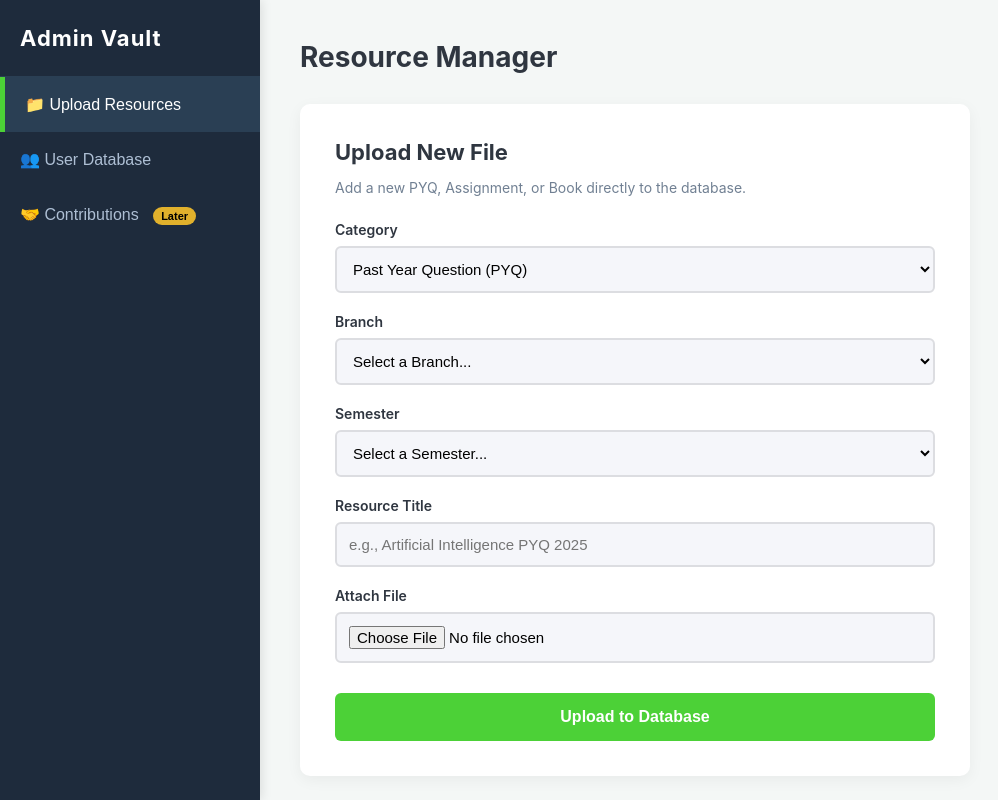
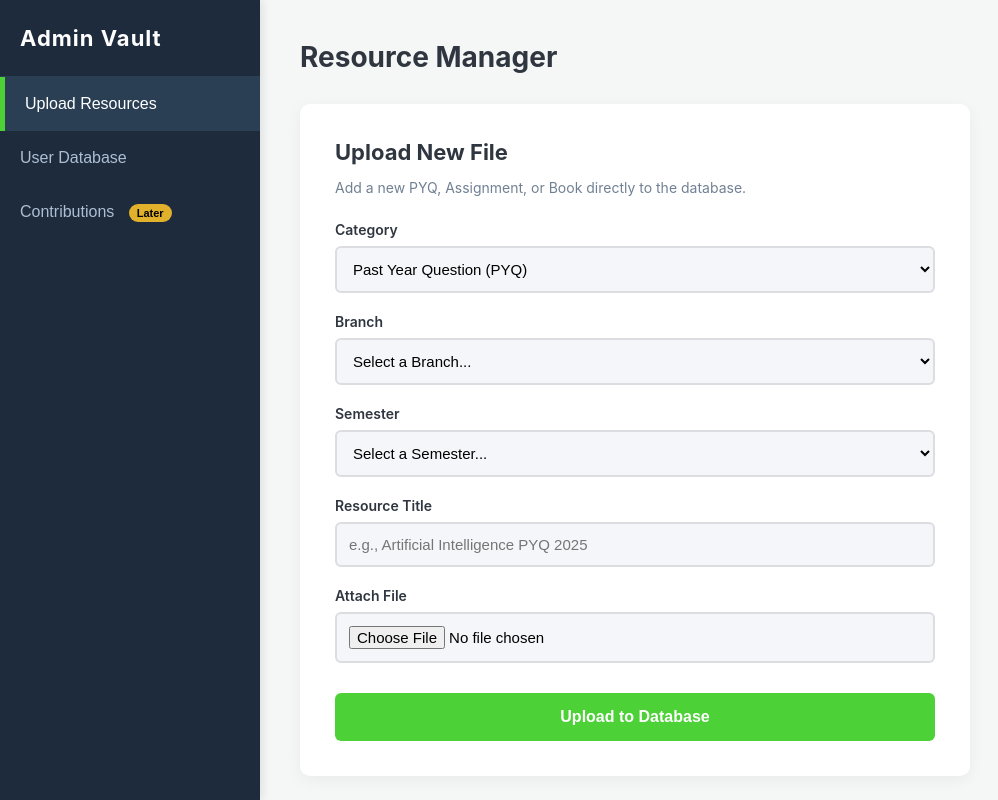
Before and after one commit to sehajkhaira87/Bookshelf, a Flask app: page /admin-dashboard in a window 1280 px wide. Shown: the whole page, without its empty margins (0-998 px from the left). Run offline with Flask 3, Linux system fonts and the light colour scheme.

Commit message:
remove the random emotes cuz later i am gonna add better ones

```diff
--- a/templates/admin-dashboard.html
+++ b/templates/admin-dashboard.html
@@ -11,9 +11,9 @@
 
     <div class="sidebar">
         <h2>Admin Vault</h2>
-        <button class="nav-btn active">📁 Upload Resources</button>
-        <button class="nav-btn">👥 User Database</button>
-        <button class="nav-btn">🤝 Contributions <span class="badge">Later</span></button>
+        <button class="nav-btn active"> Upload Resources</button>
+        <button class="nav-btn"> User Database</button>
+        <button class="nav-btn"> Contributions <span class="badge">Later</span></button>
     </div>
 
     <div class="content">
@@ -36,7 +36,7 @@
                 <select name="branch" required>
                     <option value="" disabled selected>Select a Branch...</option>
                     <option value="cse">Computer Science (CSE)</option>
-                    <option value="ece">Electronics & Comm. (ECE)</option>
+                    <option value="ece">Information and Technology (IT)</option>
                     <option value="ee">Electrical (EE)</option>
                     <option value="me">Mechanical (ME)</option>
                     <option value="ce">Civil (CE)</option>
```
